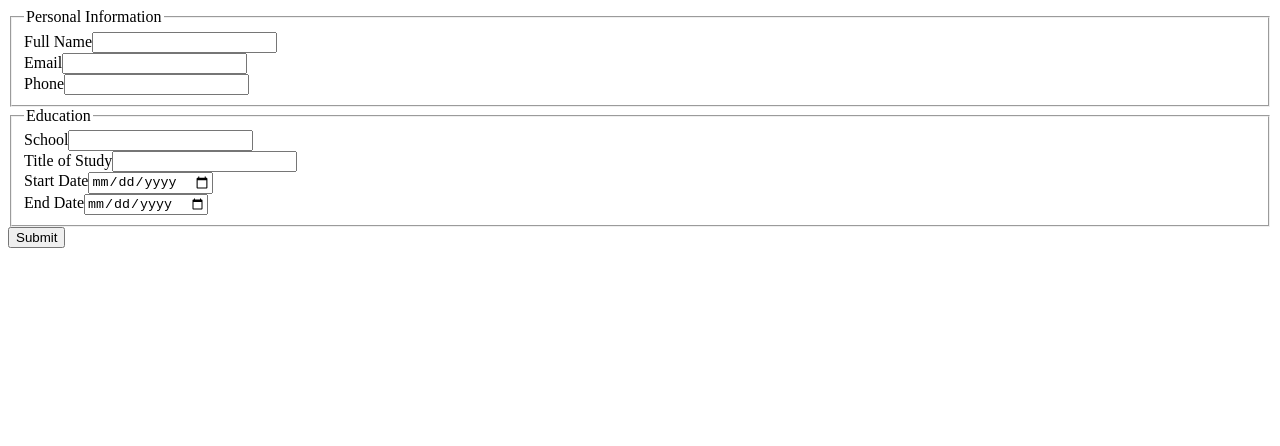
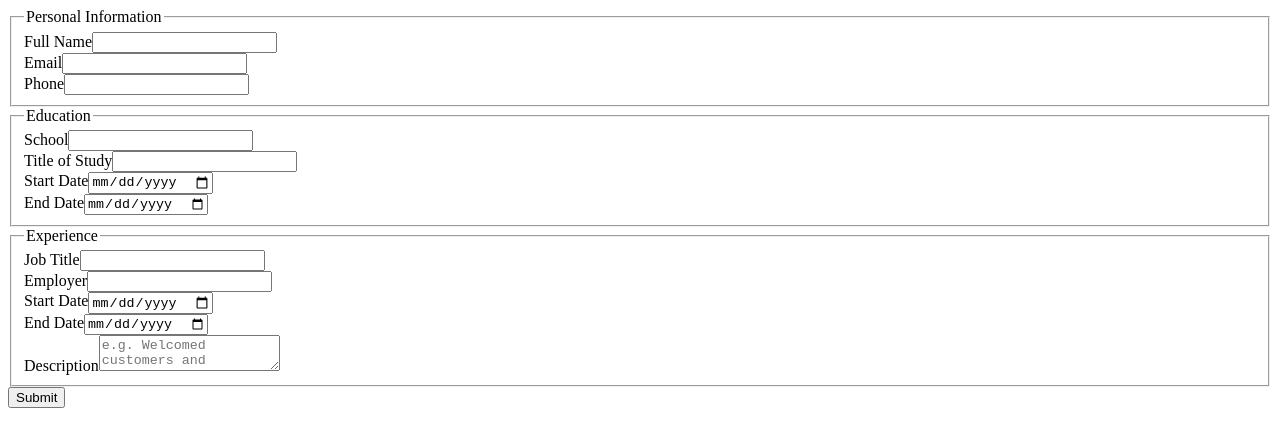
Before and after one commit to cgrustas/cv-application, a React (Vite) app: page / in a window 1280 px wide. Shown: the top 446 px of the page. Built offline with nearby package versions, Linux system fonts and the light colour scheme.

Commit message:
feat: add practical experience section to form

```diff
--- a/src/App.jsx
+++ b/src/App.jsx
@@ -1,6 +1,7 @@
 import { useState } from "react";
 import PersonalInfo from "./components/PersonalInfo.jsx";
 import Education from "./components/Education.jsx";
+import Experience from "./components/Experience.jsx";
 
 function App() {
   const [isEditing, setIsEditing] = useState(true);
@@ -12,6 +13,13 @@ function App() {
   const [education, setEducation] = useState({
     school: "",
     titleOfStudy: "",
+    startDate: "",
+    endDate: "",
+  });
+  const [experience, setExperience] = useState({
+    jobTitle: "",
+    employer: "",
+    description: "",
     startDate: "",
     endDate: "",
   });
@@ -28,6 +36,7 @@ function App() {
           <form onSubmit={handleSubmit}>
             <PersonalInfo data={personalInfo} onChange={setPersonalInfo} />
             <Education data={education} onChange={setEducation} />
+            <Experience data={experience} onChange={setExperience} />
             <button type="submit">Submit</button>
           </form>
         ) : (
--- a/src/components/Education.jsx
+++ b/src/components/Education.jsx
@@ -25,6 +25,7 @@ function Education({ data, onChange }) {
       <Input
         label="Start Date"
         name="startDate"
+        id="education-start-date"
         type="date"
         value={startDate}
         onChange={handleChange}
@@ -32,6 +33,7 @@ function Education({ data, onChange }) {
       <Input
         label="End Date"
         name="endDate"
+        id="education-end-date"
         type="date"
         value={endDate}
         onChange={handleChange}
--- /dev/null
+++ b/src/components/Experience.jsx
@@ -0,0 +1,53 @@
+import Input from "./Input";
+
+function Experience({ data, onChange }) {
+  const { jobTitle, employer, description, startDate, endDate } = data;
+
+  function handleChange(e) {
+    onChange({ ...data, [e.target.name]: e.target.value });
+  }
+
+  return (
+    <fieldset>
+      <legend>Experience</legend>
+      <Input
+        label="Job Title"
+        name="jobTitle"
+        value={jobTitle}
+        onChange={handleChange}
+      />
+      <Input
+        label="Employer"
+        name="employer"
+        value={employer}
+        onChange={handleChange}
+      />
+      <Input
+        label="Start Date"
+        name="startDate"
+        id="experience-start-date"
+        type="date"
+        value={startDate}
+        onChange={handleChange}
+      />
+      <Input
+        label="End Date"
+        name="endDate"
+        id="experience-end-date"
+        type="date"
+        value={endDate}
+        onChange={handleChange}
+      />
+      <label htmlFor="job-description">Description</label>
+      <textarea
+        name="description"
+        id="job-description"
+        value={description}
+        onChange={handleChange}
+        placeholder="e.g. Welcomed customers and supported them in locating books"
+      ></textarea>
+    </fieldset>
+  );
+}
+
+export default Experience;
--- a/src/components/Input.jsx
+++ b/src/components/Input.jsx
@@ -1,9 +1,11 @@
-function Input({ label, name, type = "text", value, onChange }) {
+function Input({ label, name, id, type = "text", value, onChange }) {
+  const inputId = id || name;
+
   return (
     <div className="form-group">
       <label htmlFor={name}>{label}</label>
       <input
-        id={name}
+        id={inputId}
         name={name}
         type={type}
         value={value}
```
